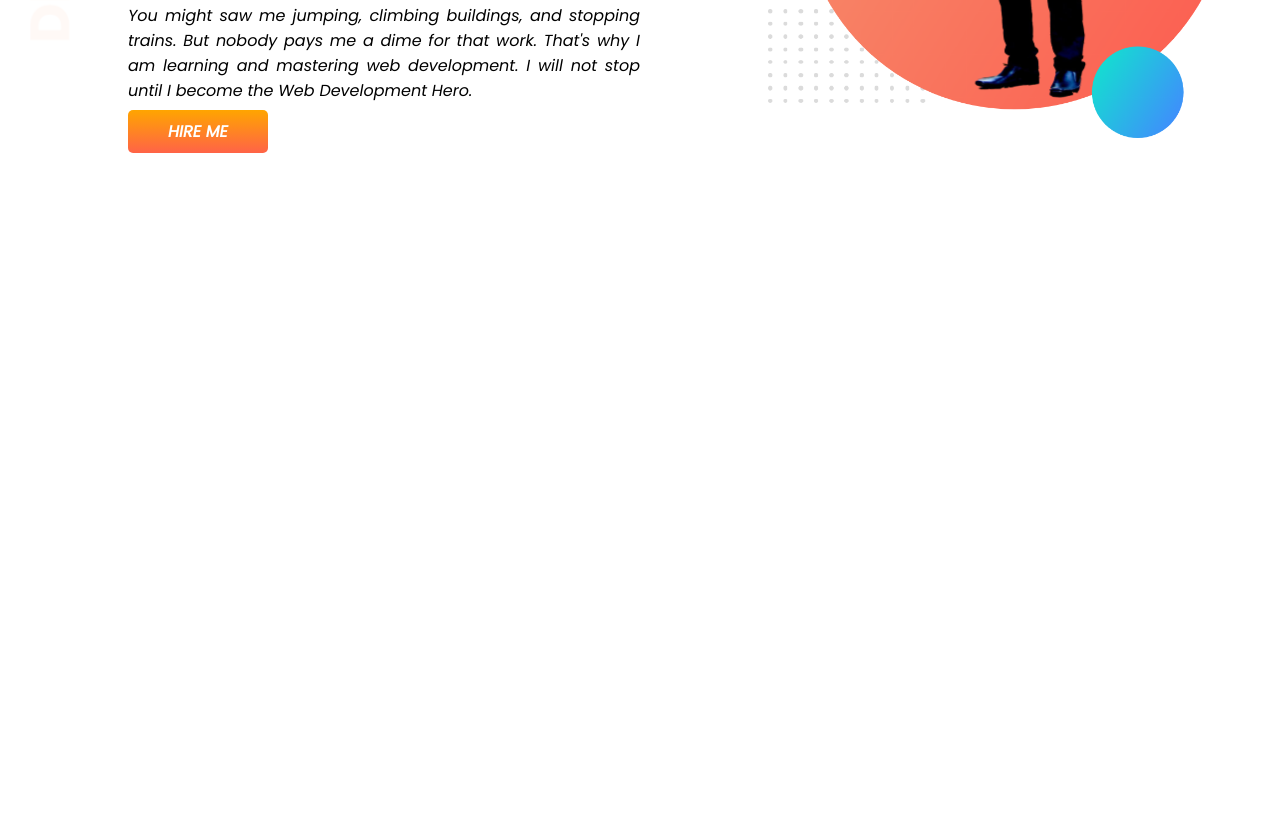
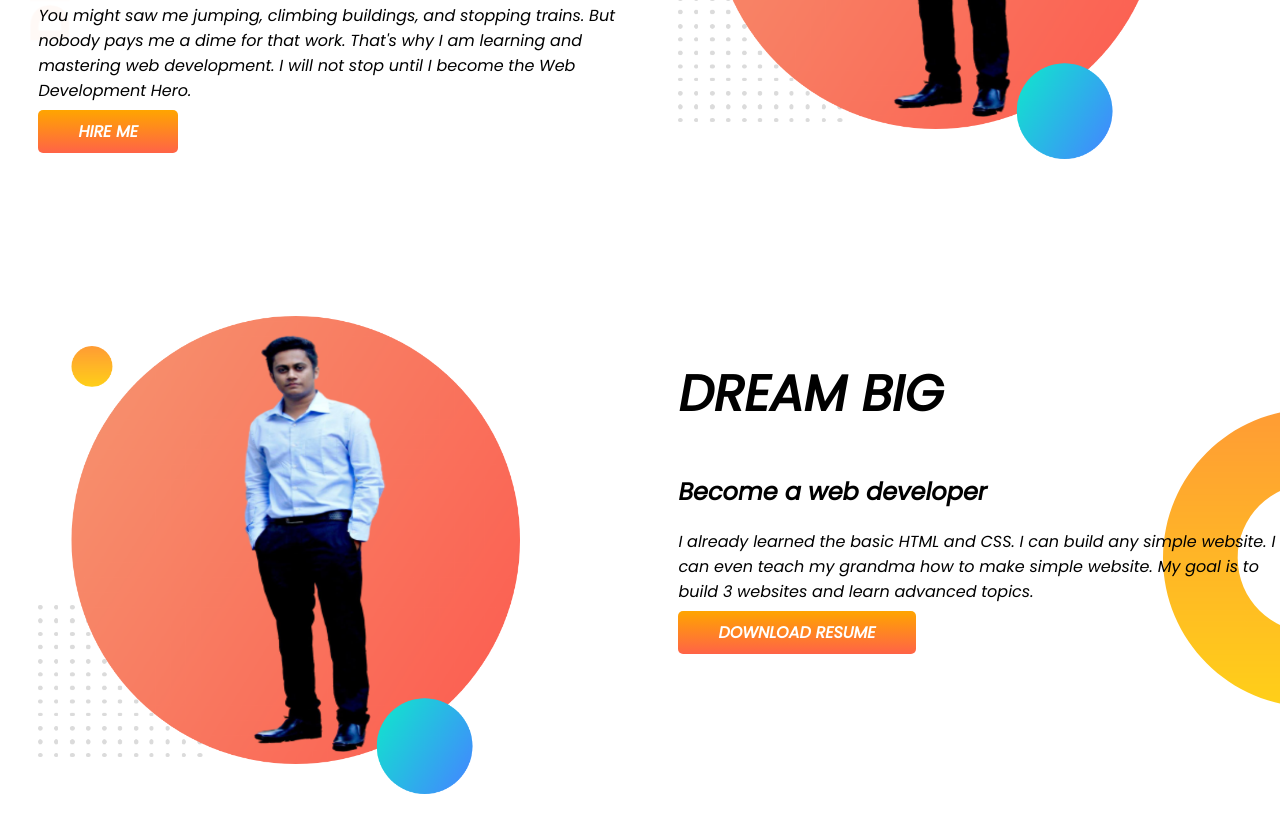
Before and after one commit to Shipu8644/developer-portfolio, a plain HTML site: page index.html in a window 1280 px wide. Shown: the part 319-1152 px from the top of the page. Before the commit the page ends 800 px from the top, so only its background shows below. Drawn offline with Linux system fonts and the light colour scheme.

Commit message:
2nd part done/middle

```diff
--- a/index.html
+++ b/index.html
@@ -31,6 +31,23 @@
             <img src="images/Shipu.png" alt="">
         </div>
     </section>
+
+    <section class="dream-big">
+        <div class="half-width">
+            <img src="images/Shipu.png" alt="">
+        </div>
+        <div class="half-width">
+            <h1>DREAM BIG</h1>
+            <h2>Become a web developer</h2>
+            <p>I already learned the basic HTML and CSS. I can build any simple website. I can even
+                teach my grandma how
+                to make simple website. My goal is to build 3 websites and learn advanced topics.</p>
+            <a class="link-button" href="">DOWNLOAD RESUME</a>
+
+        </div>
+
+
+    </section>
 </body>
 
 </html>
--- a/style.css
+++ b/style.css
@@ -10,17 +10,16 @@
 }
 section{
     display: flex;
+    margin-bottom: 150px;
 }
 .half-width{
     width: 50%;
-    margin-left: 10%;
+    margin-left: 3%;
 }
 .half-width img{
-    width: 90%;
+    width: 80%;
 }
-p{
-    text-align: justify;
-}
+
 .link-button{
     text-decoration: none;
     background-image: linear-gradient(orange, tomato);
@@ -34,3 +33,8 @@
     background-repeat: no-repeat;
 
 }
+.dream-big{
+    background-image: url(images/dream-bg.png);
+    background-repeat: no-repeat;
+    background-position: right;
+}
```
